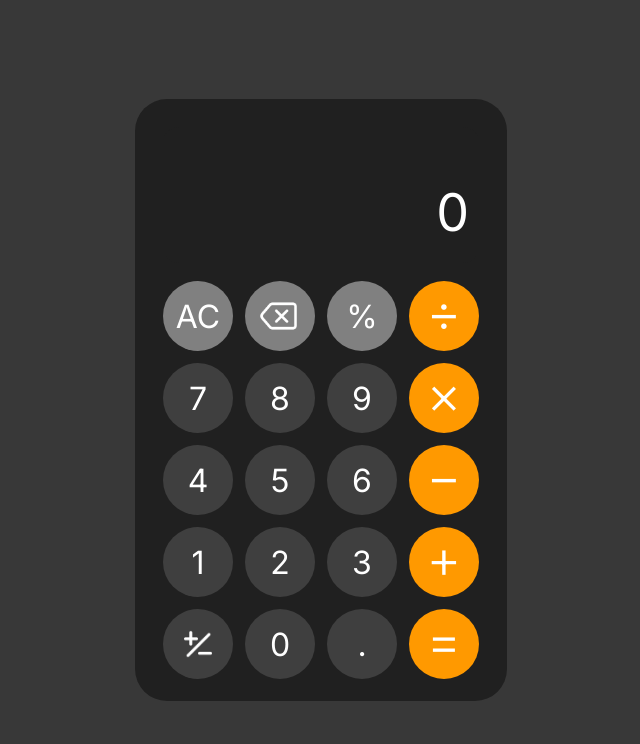
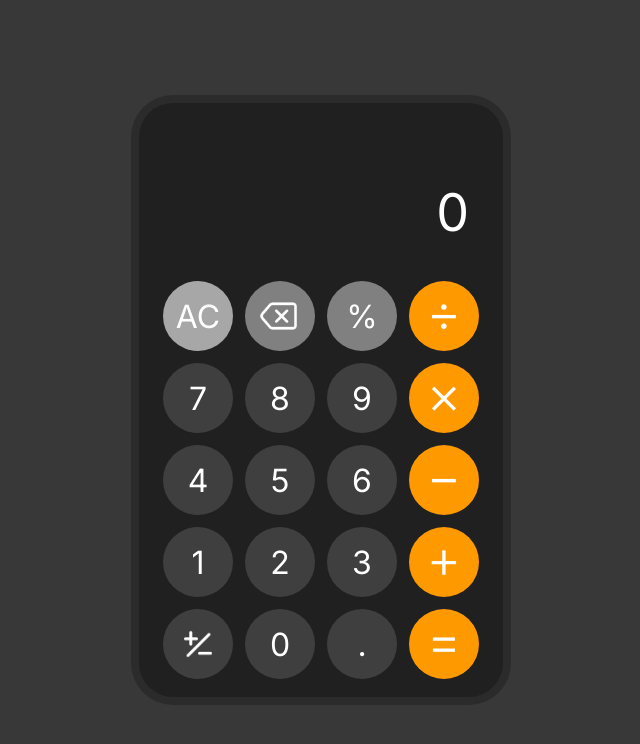
Before and after one commit to PedroASB/calculator, a plain HTML site: page index.html in a window 1280 px wide. In both pictures the pointer is over the button "AC". Shown: the whole page, without its empty margins (319-959 px from the left). Drawn offline with Linux system fonts and the light colour scheme.

Commit message:
feat(calculator): add hover effects
- Extra: change calcutator's border.
- Extra: remove button outline on focus.

```diff
--- a/style.css
+++ b/style.css
@@ -38,9 +38,10 @@ body {
     display: flex;
     flex-direction: column;
     justify-content: center;
-    padding: 16px;
-    border-radius: 32px;
+    padding: 12px;
+    border-radius: 42px;
     background-color: rgb(32, 32, 32);
+    border: 8px solid rgba(59, 59, 59, 0.418);
 }
 
 #display {
@@ -111,7 +112,8 @@ body {
     background-color: gray;
 }
 
-#calc-buttons button.operator, #calc-buttons button#equals {
+#calc-buttons button.operator,
+#calc-buttons button#equals {
     background-color: rgb(255, 153, 0);
     padding-bottom: 8px;
     font-size: 54px;
@@ -129,3 +131,24 @@ button#delete img {
 button#plus-minus img {
     width: 28px;
 }
+
+button:focus {
+    outline: none;
+}
+
+#calc-buttons button:hover {
+    transition-duration: 0.2s;
+}
+
+#calc-buttons button.operator:hover,
+#calc-buttons button#equals:hover {
+    background-color: rgb(255, 189, 89);
+}
+
+#calc-buttons button:hover {
+    background-color: rgb(119, 119, 119);
+}
+
+#row-1 button:hover {
+    background-color: rgb(167, 167, 167);
+}
```
